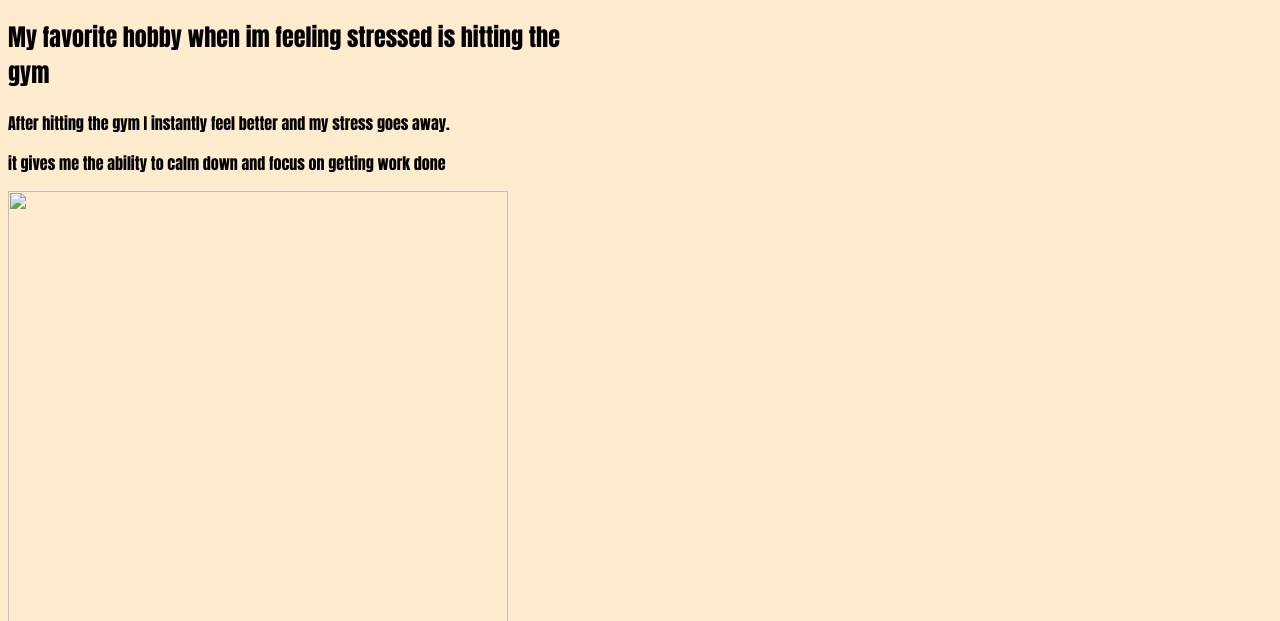
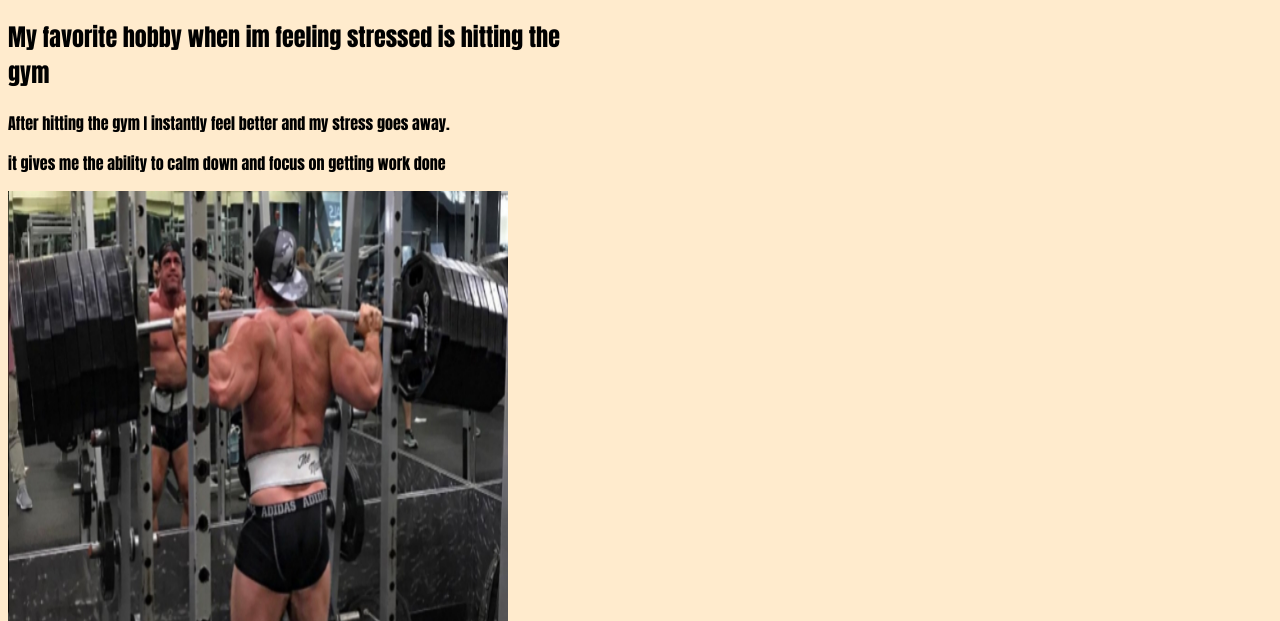
Before and after one commit to Ethan-Audia/Ethan-Audia.github.io, a plain HTML site: page helping-myself/index.html in a window 1280 px wide. Shown: the part 179-800 px from the top of the page. Drawn offline with Linux system fonts and the light colour scheme; files that its build step writes are made by us from their sources.

Commit message:
Final Folder nesting and image cleanup

```diff
--- a/helping-myself/html/index.html
+++ b/helping-myself/index.html
@@ -18,7 +18,7 @@
     <h2>My favorite hobby when im feeling stressed is hitting the <div style="font-size: x-large;">gym</div> </h2>
     <p>After hitting the gym I instantly feel better and my stress goes away.</p>
     <p>it gives me the ability to calm down and focus on getting work done</p>
-    <img src="" alt="">
+    <img src="Images/lifting.jpg" alt="">
     <p>Hard exercise causes endorphins to be released in your brain which allevieate stress and
         <br> help you focus better. Also they make you feel happier in general!
     </p>
```
Also changed, not shown: helping-myself/contact.html (renamed from helping-myself/html/contact.html, +1 -1 lines), helping-myself/gallery.html (renamed from helping-myself/html/gallery.html), helping-myself/style.css (renamed from helping-myself/css/style.css).
